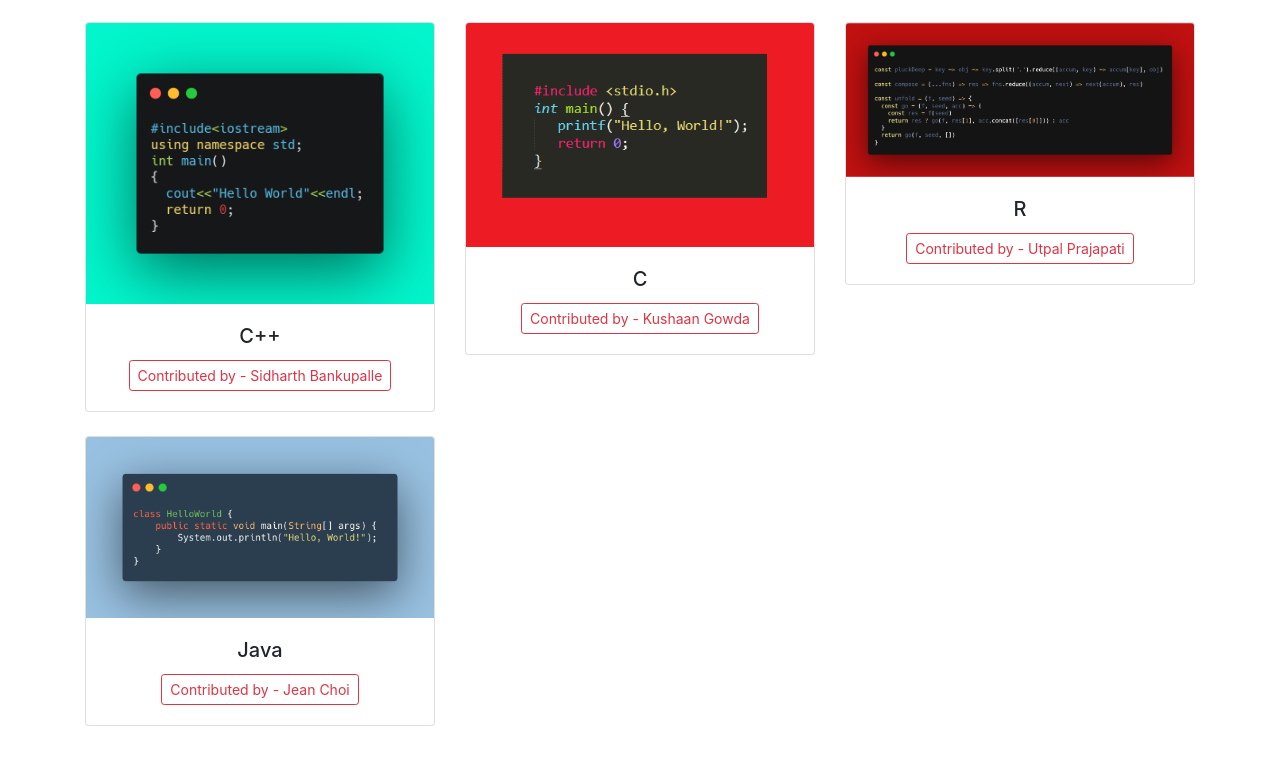
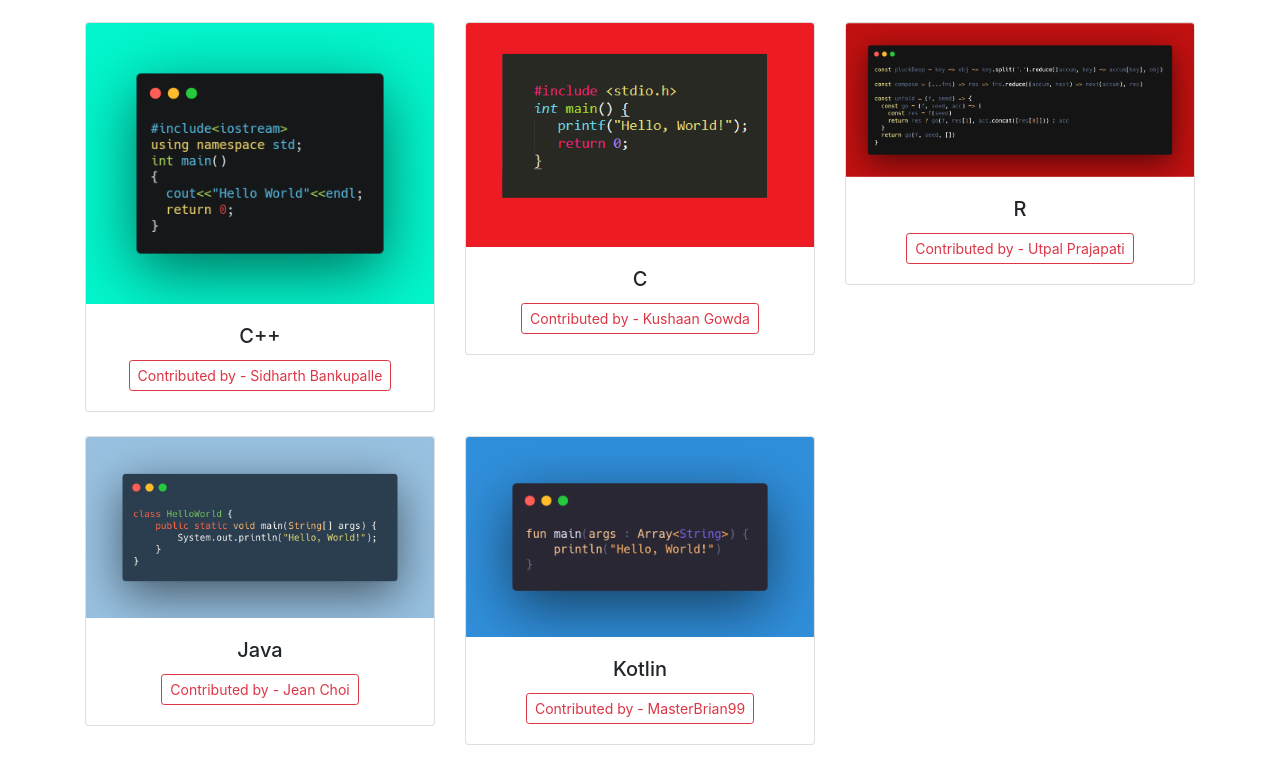
Before and after one commit to krimanisha/HELLO_WORLD, a plain HTML site: page index.html in a window 1280 px wide. Shown: the part 1495-2264 px from the top of the page. Drawn offline with nearby package versions, Linux system fonts and the light colour scheme; a script that the page names is missing.

Commit message:
Add Kotlin Programme

```diff
--- a/index.html
+++ b/index.html
@@ -266,6 +266,18 @@
                 </div>
               </div>
             </div>
+
+             <div class="col-lg-4 mb-4">
+                <div class="card">
+                    <img class="card-img-top" src="./images/kotlin.png" alt="">
+                    <div class="card-body">
+                        <h5 class="card-title text-center">Kotlin</h5>
+                        <div class="col text-center">
+                        <a href="https://github.com/MasterBrian99" class="btn btn-outline-danger btn-sm">Contributed by - MasterBrian99</a>
+                        </div>
+                    </div>
+                </div>
+            </div>
           </div>
         </div>
       </div>
```
Also changed, not shown: images/kotlin.png (added).
